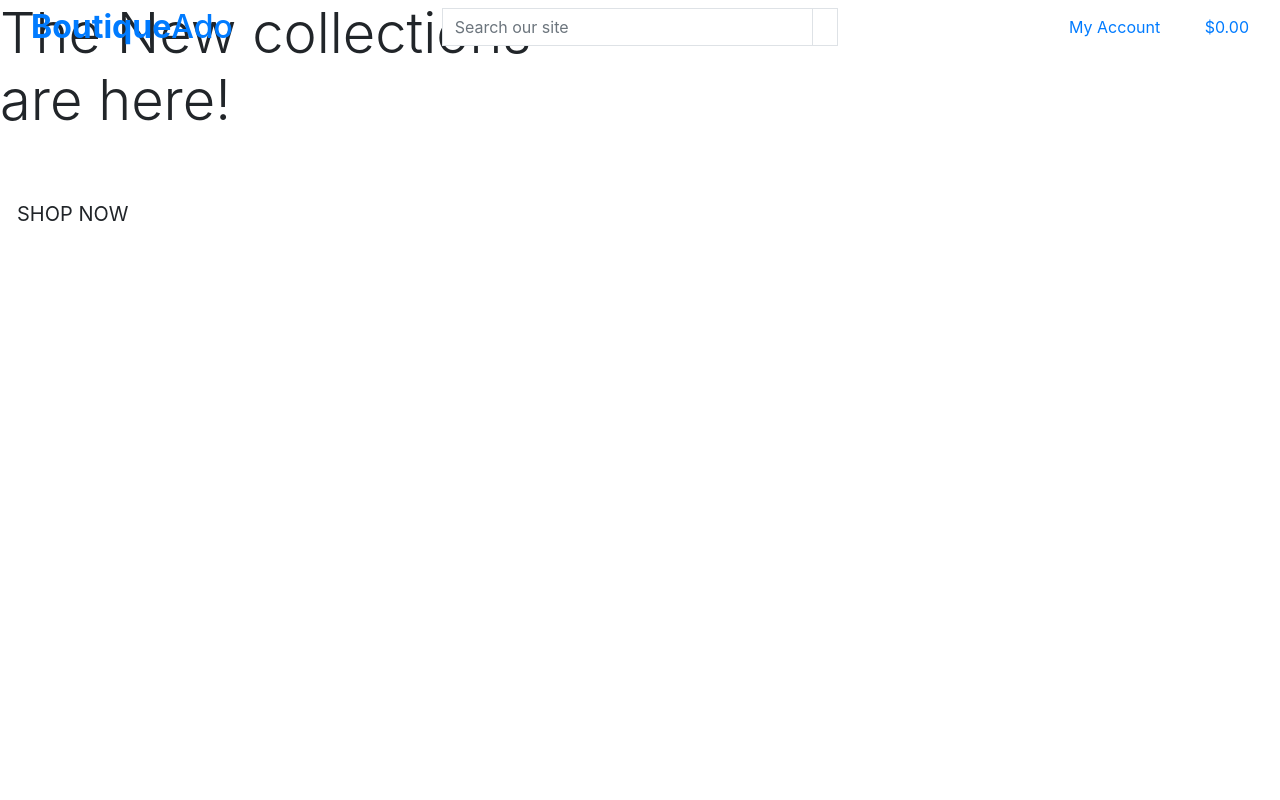
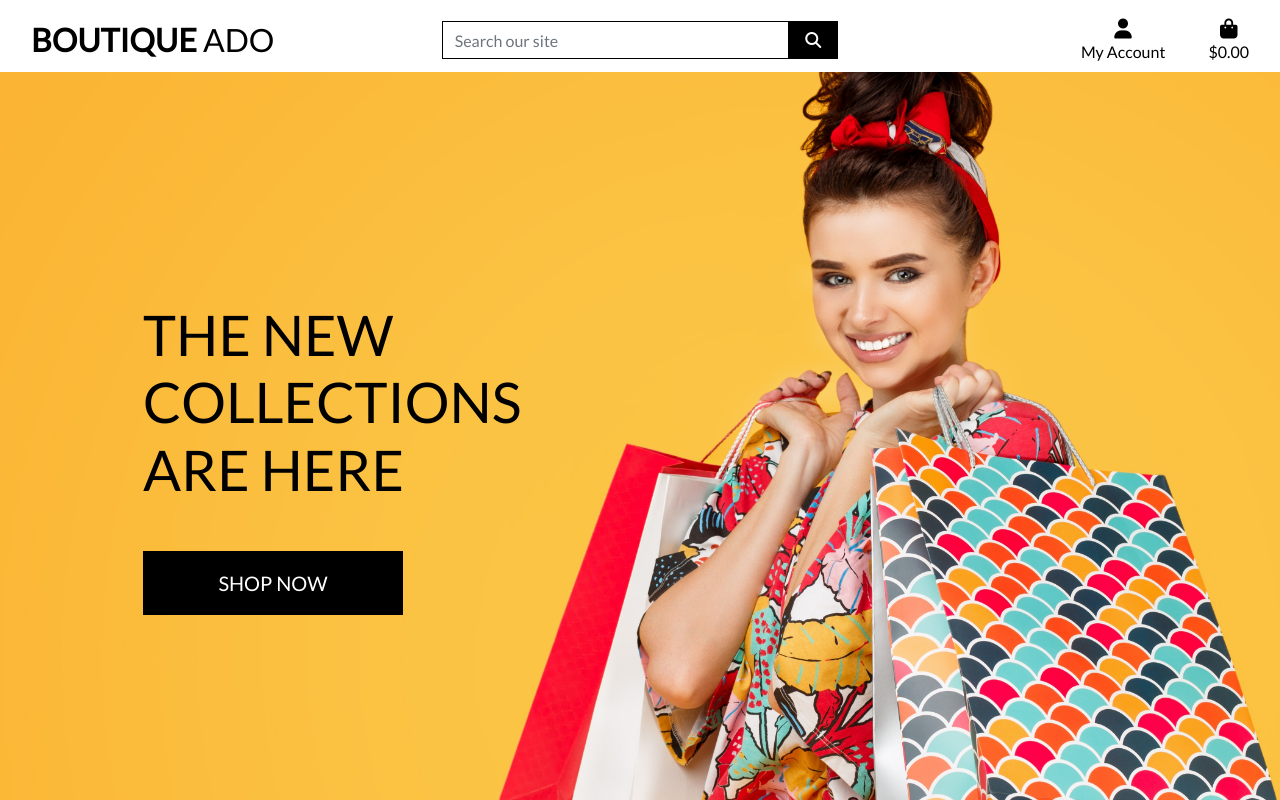
Before and after one commit to Mr-KulwinderSingh/boutique_ado_v1, a Django app: page / in a window 1280 px wide. Run offline with Django 3.2, Linux system fonts and the light colour scheme; some libraries are stand-ins or nearby versions.

Commit message:
Home page and css linking completed

```diff
--- a/boutique_ado/settings.py
+++ b/boutique_ado/settings.py
@@ -147,6 +147,10 @@ USE_TZ = True
 # https://docs.djangoproject.com/en/3.2/howto/static-files/
 
 STATIC_URL = '/static/'
+STATICFILES_DIRS = (os.path.join(BASE_DIR, 'static'),)
+
+MEDIA_URL = '/media/'
+MEDIA_ROOT = os.path.join(BASE_DIR, 'media')
 
 # Default primary key field type
 # https://docs.djangoproject.com/en/3.2/ref/settings/#default-auto-field
--- a/boutique_ado/urls.py
+++ b/boutique_ado/urls.py
@@ -15,9 +15,11 @@ Including another URLconf
 """
 from django.contrib import admin
 from django.urls import path, include
+from django.conf import settings
+from django.conf.urls.static import static
 
 urlpatterns = [
     path('admin/', admin.site.urls),
     path('accounts/', include('allauth.urls')),
     path('', include('home.urls')),
-]
+] + static(settings.MEDIA_URL, document_root=settings.MEDIA_ROOT)
--- a/home/templates/home/index.html
+++ b/home/templates/home/index.html
@@ -10,15 +10,15 @@
 {% endblock %}
 
 {% block content %}
-<div class="contianer h-100">
+    <div class="container h-100">
         <div class="row h-100">
             <div class="col-7 col-md-6 my-auto">
-            <h1 class="display-4 logo-front text-black">
-                The New collections are here!
+                <h1 class="display-4 logo-font text-black">
+                    The new collections are here
                 </h1>
                 <div class="my-5">
                     <h4>
-                    <a href="" class="shop-now-button btn btn-lg rounded-0 text-uppercase py-3">Shop now</a>
+                        <a href="" class="shop-now-button btn btn-lg rounded-0 text-uppercase py-3">Shop Now</a>
                     </h4>
                 </div>
             </div>
--- /dev/null
+++ b/static/css/base.css
@@ -0,0 +1,81 @@
+html {
+    height: 100%;
+}
+
+body {
+    background: url('/media/homepage_background_cropped.jpg') no-repeat center center fixed;
+    background-size: cover;
+    height: calc(100vh - 164px);
+    color: #555;
+    font-family: 'Lato';
+}
+
+/* from Bulma */
+.icon {
+    align-items: center;
+    display: inline-flex;
+    justify-content: center;
+    height: 1.5rem;
+    width: 1.5rem;
+}
+
+.logo-font {
+    text-transform: uppercase;
+}
+
+.main-logo-link {
+    width: fit-content;
+}
+
+.shop-now-button {
+    background: black;
+    color: white;
+    min-width: 260px;
+}
+
+.btn-black {
+    background: black;
+    color: white;
+}
+
+.shop-now-button:hover,
+.shop-now-button:active,
+.shop-now-button:focus,
+.btn-black:hover,
+.btn-black:active,
+.btn-black:focus {
+    background: #222;
+    color: white;
+}
+
+.text-black {
+    color: #000 !important;
+}
+
+.border-black {
+    border: 1px solid black !important;
+}
+
+/* -------------------------------- Media Queries */
+
+/* Slightly larger container on xl screens */
+@media (min-width: 1200px) {
+  .container {
+    max-width: 80%;
+  }
+}
+
+/* fixed top navbar only on medium and up */
+@media (min-width: 992px) {
+    .fixed-top-desktop-only {
+        position: fixed;
+        top: 0;
+        right: 0;
+        left: 0;
+        z-index: 1030;
+    }
+
+    .header-container {
+        padding-top: 164px;
+    }
+}
--- a/templates/base.html
+++ b/templates/base.html
@@ -2,8 +2,8 @@
 
 <!doctype html>
 <html lang="en">
+  <head>
 
-<head>
     {% block meta %}
         <meta http-equiv="X-UA-Compatible" content="ie=edge">
         <meta charset="utf-8">
@@ -14,46 +14,38 @@
     {% endblock %}
 
     {% block corecss %}
-  <link rel="stylesheet" href="https://cdn.jsdelivr.net/npm/bootstrap@4.6.2/dist/css/bootstrap.min.css"
-    integrity="sha384-xOolHFLEh07PJGoPkLv1IbcEPTNtaed2xpHsD9ESMhqIYd0nLMwNLD69Npy4HI+N" crossorigin="anonymous">
+        <link rel="stylesheet" href="https://stackpath.bootstrapcdn.com/bootstrap/4.4.1/css/bootstrap.min.css" integrity="sha384-Vkoo8x4CGsO3+Hhxv8T/Q5PaXtkKtu6ug5TOeNV6gBiFeWPGFN9MuhOf23Q9Ifjh" crossorigin="anonymous">
+        <link rel="stylesheet" href="https://fonts.googleapis.com/css?family=Lato&display=swap">
+        <link rel="stylesheet" href="{% static 'css/base.css' %}">
     {% endblock %}
 
     {% block extra_css %}
     {% endblock %}
 
-
     {% block corejs %}
-  <script src="https://cdn.jsdelivr.net/npm/jquery@3.5.1/dist/jquery.min.js"
-    integrity="sha256-9/aliU8dGd2tb6OSsuzixeV4y/faTqgFtohetphbbj0=" crossorigin="anonymous"></script>
-  <script src="https://cdn.jsdelivr.net/npm/popper.js@1.16.1/dist/umd/popper.min.js"
-    integrity="sha384-9/reFTGAW83EW2RDu2S0VKaIzap3H66lZH81PoYlFhbGU+6BZp6G7niu735Sk7lN" crossorigin="anonymous">
-  </script>
-  <script src="https://cdn.jsdelivr.net/npm/bootstrap@4.6.2/dist/js/bootstrap.min.js"
-    integrity="sha384-+sLIOodYLS7CIrQpBjl+C7nPvqq+FbNUBDunl/OZv93DB7Ln/533i8e/mZXLi/P+" crossorigin="anonymous">
-  </script>
+        <script src="https://kit.fontawesome.com/e9c73d7092.js" crossorigin="anonymous"></script>
+        <script src="https://code.jquery.com/jquery-3.4.1.slim.min.js" integrity="sha384-J6qa4849blE2+poT4WnyKhv5vZF5SrPo0iEjwBvKU7imGFAV0wwj1yYfoRSJoZ+n" crossorigin="anonymous"></script>
+        <script src="https://cdn.jsdelivr.net/npm/popper.js@1.16.0/dist/umd/popper.min.js" integrity="sha384-Q6E9RHvbIyZFJoft+2mJbHaEWldlvI9IOYy5n3zV9zzTtmI3UksdQRVvoxMfooAo" crossorigin="anonymous"></script>
+        <script src="https://stackpath.bootstrapcdn.com/bootstrap/4.4.1/js/bootstrap.min.js" integrity="sha384-wfSDF2E50Y2D1uUdj0O3uMBJnjuUD4Ih7YwaYd1iqfktj0Uod8GCExl3Og8ifwB6" crossorigin="anonymous"></script>
     {% endblock %}
 
     {% block extra_js %}
     {% endblock %}
 
-
-
-  <title>Boutique Ado {% block extra_title %} {% endblock %}</title>
+    <title>Boutique Ado {% block extra_title %}{% endblock %}</title>
   </head>
-
   <body>
     <header class="container-fluid fixed-top">
-    <div class="row">
+        <div id="topnav" class="row bg-white pt-lg-2 d-none d-lg-flex">
             <div class="col-12 col-lg-4 my-auto py-1 py-lg-0 text-center text-lg-left">
                 <a href="{% url 'home' %}" class="nav-link main-logo-link">
-          <h2 class="logo-front text-black my-0"><strong>Boutique</strong>Ado</h2>
+                    <h2 class="logo-font text-black my-0"><strong>Boutique</strong> Ado</h2>
                 </a>
             </div>
             <div class="col-12 col-lg-4 my-auto py-1 py-lg-0">
                 <form method="GET" action="">
                     <div class="input-group w-100">
-            <input class="form-control border border-black rounded-0" type="text" name="q"
-              placeholder="Search our site">
+                        <input class="form-control border border-black rounded-0" type="text" name="q" placeholder="Search our site">
                         <div class="input-group-append">
                             <button class="form-control btn btn-black border border-black rounded-0" type="submit">
                                 <span class="icon">
@@ -64,12 +56,10 @@
                     </div>
                 </form>
             </div>
-
             <div class="col-12 col-lg-4 my-auto py-1 py-lg-0">
-        <ul class="list-inline list-unstyles text-center text-lg-right my-0">
+                <ul class="list-inline list-unstyled text-center text-lg-right my-0">
                     <li class="list-inline-item dropdown">
-            <a class="text-black nav-link" href="#" id="user-options" data-toggle="dropdown" aria-haspopup="true"
-              aria-expanded="false">
+                        <a class="text-black nav-link" href="#" id="user-options" data-toggle="dropdown" aria-haspopup="true" aria-expanded="false">
                             <div class="text-center">
                                 <div><i class="fas fa-user fa-lg"></i></div>
                                 <p class="my-0">My Account</p>
@@ -87,7 +77,6 @@
                                 <a href="{% url 'account_login' %}" class="dropdown-item">Login</a>
                             {% endif %}
                         </div>
-
                     </li>
                     <li class="list-inline-item">
                         <a class="{% if grand_total %}text-info font-weight-bold{% else %}text-black{% endif %} nav-link" href="">
@@ -108,7 +97,7 @@
         </div>
     </header>
 
-  {% if message %}
+    {% if messages %}
         <div class="message-container"></div>
     {% endif %}
 
@@ -122,8 +111,5 @@
     {% endblock %}
 
 
-
-
   </body>
-
 </html>
```
Also changed, not shown: media/homepage_background_cropped.jpg (added). Lines whose indentation alone changed are shown as unchanged.
